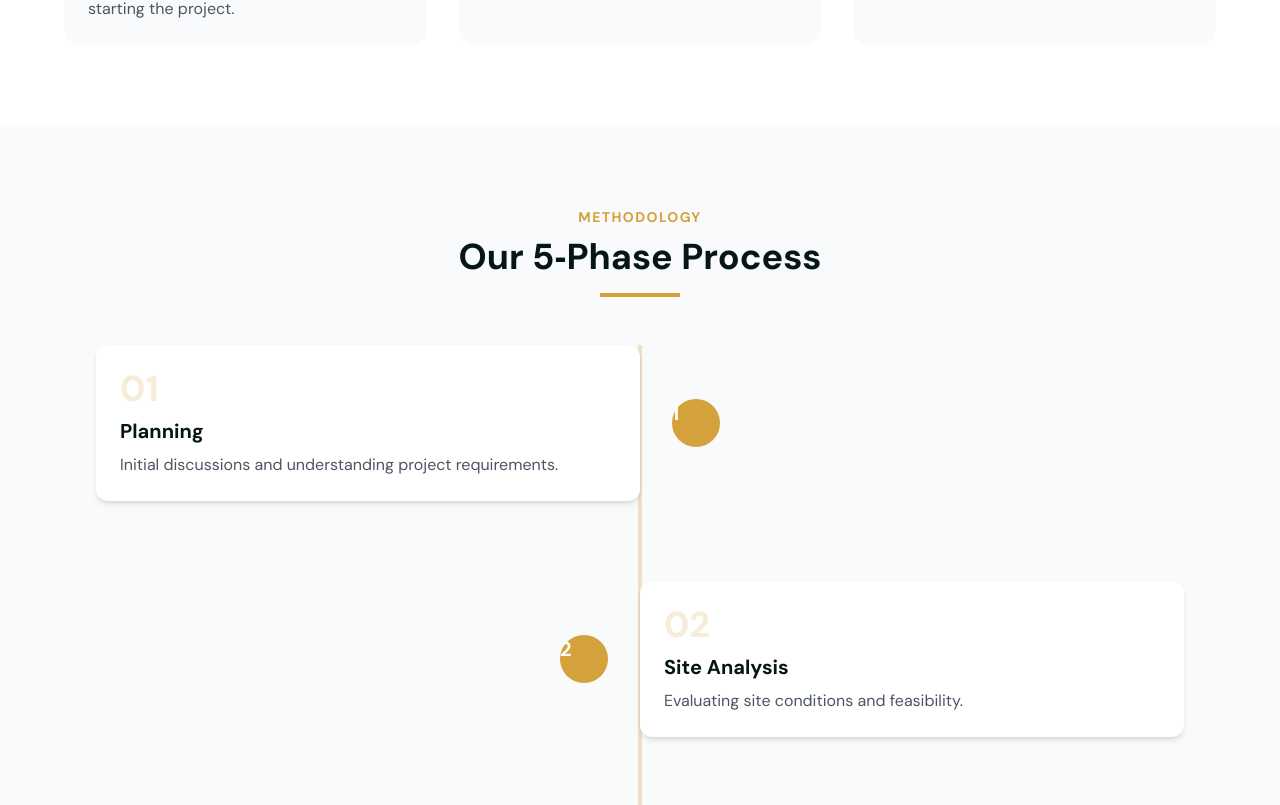
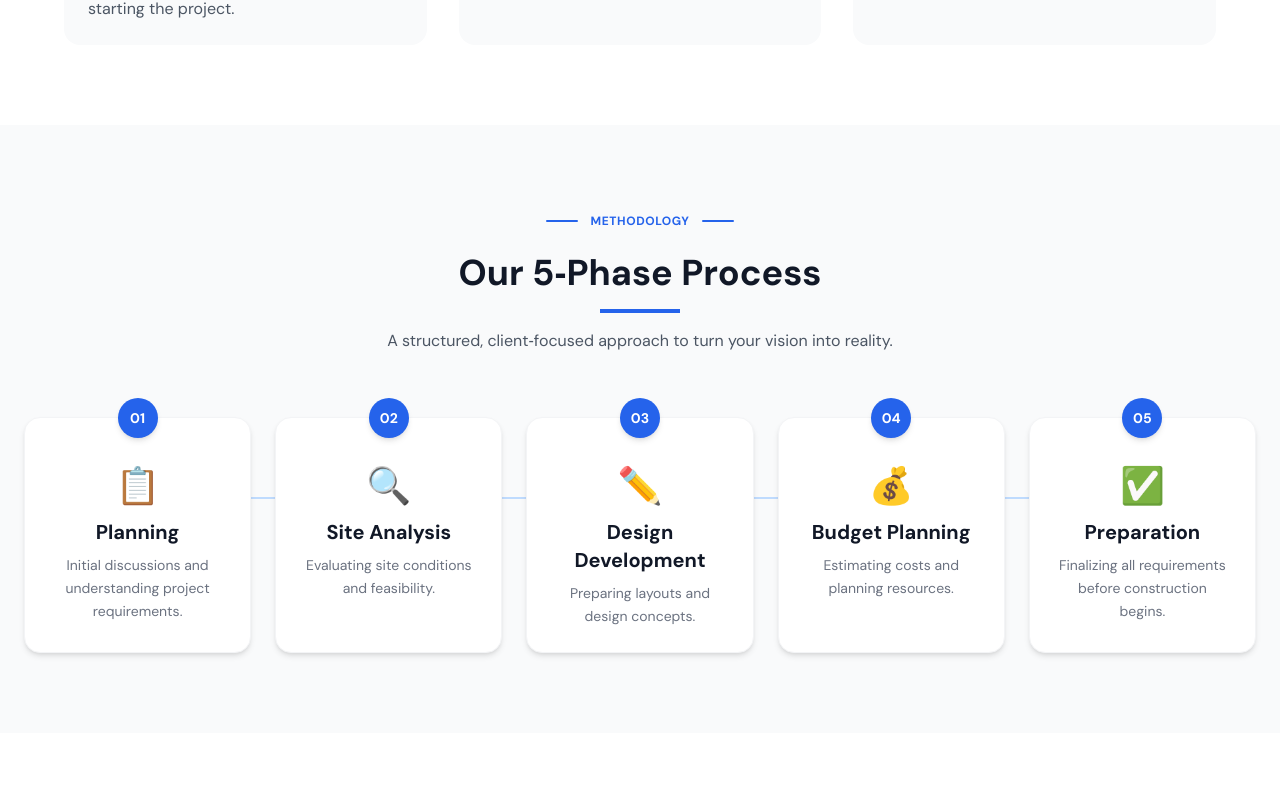
Before and after one commit to Ashwini405/Arvish-Construction, a React (Vite) app: page /services/pre-construction in a window 1280 px wide. Shown: the part 1355-2160 px from the top of the page. Built offline with nearby package versions, Linux system fonts and the light colour scheme; a web font is replaced by a local one.

Commit message:
7/4 15:41

```diff
--- a/src/pages/Home.jsx
+++ b/src/pages/Home.jsx
@@ -22,8 +22,9 @@ const Home = () => {
         <WhyChooseUs />
         <Projects />
         {/* <Clients /> */}
+        <Footer />
       </div>
-      <Footer />
+
     </>
   );
 };
--- a/src/pages/PreConstruction.jsx
+++ b/src/pages/PreConstruction.jsx
@@ -110,46 +110,63 @@ export default function PreConstruction() {
       </section>
 
     {/* Our Pre‑Construction Process */}
-      <section className="py-20 px-4 bg-gray-50">
-        <div className="max-w-6xl mx-auto">
-          <motion.div {...fadeInUp} className="text-center mb-12">
-            <span className="text-sm font-bold text-[#D4A13A] uppercase tracking-widest">Methodology</span>
-            <h2 className="text-3xl md:text-4xl font-bold text-[#051614] mt-2">Our 5‑Phase Process</h2>
-            <div className="w-20 h-1 bg-[#D4A13A] mx-auto mt-4" />
+<section className="py-20 px-6 bg-gray-50">
+  <div className="max-w-7xl mx-auto">
+    <motion.div
+      initial={{ opacity: 0, y: 20 }}
+      whileInView={{ opacity: 1, y: 0 }}
+      transition={{ duration: 0.6 }}
+      viewport={{ once: true }}
+      className="text-center mb-16"
+    >
+      <div className="inline-flex items-center gap-3 mb-4">
+        <div className="w-8 h-0.5 bg-blue-600 rounded-full" />
+        <span className="text-xs font-bold text-blue-600 uppercase tracking-wider">Methodology</span>
+        <div className="w-8 h-0.5 bg-blue-600 rounded-full" />
+      </div>
+      <h2 className="text-3xl md:text-4xl font-bold text-gray-900 mt-2">Our 5‑Phase Process</h2>
+      <div className="w-20 h-1 bg-blue-600 mx-auto mt-4" />
+      <p className="text-gray-600 mt-4 max-w-2xl mx-auto">
+        A structured, client‑focused approach to turn your vision into reality.
+      </p>
     </motion.div>
 
+    {/* Horizontal Step Cards */}
     <div className="relative">
-            {/* Vertical Timeline Line */}
-            <div className="absolute left-1/2 transform -translate-x-1/2 h-full w-1 bg-[#D4A13A]/30 hidden md:block" />
+      {/* Connecting line (desktop) */}
+      <div className="absolute top-20 left-0 right-0 h-0.5 bg-blue-200 hidden lg:block" />
 
+      <div className="grid grid-cols-1 sm:grid-cols-2 lg:grid-cols-5 gap-6">
         {[
-              { step: "01", title: "Planning", desc: "Initial discussions and understanding project requirements." },
-              { step: "02", title: "Site Analysis", desc: "Evaluating site conditions and feasibility." },
-              { step: "03", title: "Design Development", desc: "Preparing layouts and design concepts." },
-              { step: "04", title: "Budget Planning", desc: "Estimating costs and planning resources." },
-              { step: "05", title: "Preparation", desc: "Finalizing all requirements before construction begins." }
+          { step: "01", title: "Planning", desc: "Initial discussions and understanding project requirements.", icon: "📋" },
+          { step: "02", title: "Site Analysis", desc: "Evaluating site conditions and feasibility.", icon: "🔍" },
+          { step: "03", title: "Design Development", desc: "Preparing layouts and design concepts.", icon: "✏️" },
+          { step: "04", title: "Budget Planning", desc: "Estimating costs and planning resources.", icon: "💰" },
+          { step: "05", title: "Preparation", desc: "Finalizing all requirements before construction begins.", icon: "✅" }
         ].map((item, idx) => (
           <motion.div
             key={idx}
-                initial={{ opacity: 0, x: idx % 2 === 0 ? -30 : 30 }}
-                whileInView={{ opacity: 1, x: 0 }}
-                transition={{ duration: 0.5 }}
+            initial={{ opacity: 0, y: 30 }}
+            whileInView={{ opacity: 1, y: 0 }}
+            transition={{ delay: idx * 0.1, duration: 0.5 }}
             viewport={{ once: true }}
-                className={`relative mb-12 md:mb-20 flex flex-col md:flex-row items-center ${
-                  idx % 2 === 0 ? "md:flex-row" : "md:flex-row-reverse"
-                }`}
+            className="relative bg-white rounded-2xl p-6 shadow-md hover:shadow-xl transition-all duration-300 group border border-gray-100 hover:border-blue-200"
           >
-                <div className="flex-1 p-6 bg-white rounded-xl shadow-md hover:shadow-lg transition-shadow md:mx-8">
-                  <span className="text-4xl font-black text-[#D4A13A]/20">{item.step}</span>
-                  <h3 className="text-xl font-bold text-[#051614] mt-2">{item.title}</h3>
-                  <p className="text-gray-600 mt-2">{item.desc}</p>
+            {/* Step circle */}
+            <div className="absolute -top-5 left-6 lg:left-1/2 lg:-translate-x-1/2">
+              <div className="w-10 h-10 rounded-full bg-blue-600 text-white flex items-center justify-center font-bold text-sm shadow-md group-hover:scale-110 transition-transform">
+                {item.step}
               </div>
-                <div className="hidden md:block w-12 h-12 rounded-full bg-[#D4A13A] text-white flex items-center justify-center text-xl font-bold z-10">
-                  {idx + 1}
             </div>
-                <div className="flex-1 hidden md:block" />
+
+            <div className="text-center pt-6">
+              <div className="text-4xl mb-3">{item.icon}</div>
+              <h3 className="text-xl font-bold text-gray-900 mb-2">{item.title}</h3>
+              <p className="text-gray-500 text-sm leading-relaxed">{item.desc}</p>
+            </div>
           </motion.div>
         ))}
+      </div>
     </div>
   </div>
 </section>
--- a/src/pages/projects/AlinmaBankHQ.jsx
+++ b/src/pages/projects/AlinmaBankHQ.jsx
@@ -76,18 +76,7 @@ const ResidentialVillaProject = () => {
               A residential villa designed to provide comfortable living with modern design, quality construction, and practical space planning.
             </p>
 
-            <div className="flex flex-wrap justify-center gap-8 mb-16">
-              {stats.map((stat, idx) => (
-                <div key={idx} className="text-center animate-fade-in-up" style={{ animationDelay: `${idx * 100}ms` }}>
-                  <div className={`text-4xl md:text-5xl font-black ${stat.accent ? 'text-blue-400' : 'text-white'}`}>
-                    {stat.value}
-                  </div>
-                  <div className="text-sm uppercase tracking-wider text-gray-300 mt-2 font-semibold">
-                    {stat.label}
-                  </div>
-                </div>
-              ))}
-            </div>
+
 
             <div className="flex flex-col sm:flex-row gap-4 justify-center">
               <button
--- a/src/pages/projects/EmiratesLogistics.jsx
+++ b/src/pages/projects/EmiratesLogistics.jsx
@@ -97,28 +97,7 @@ const IndustrialWarehouseProject = () => {
                 An industrial warehouse project designed for efficient storage, logistics operations, and durable long-term use.
               </p>
 
-              <div className="flex flex-wrap justify-center gap-8 mb-16">
-                {stats.map((stat, idx) => (
-                  <motion.div
-                    key={idx}
-                    initial={{ opacity: 0, y: 20 }}
-                    animate={{ opacity: 1, y: 0 }}
-                    transition={{ delay: idx * 0.1 }}
-                    className="text-center"
-                  >
-                    <div
-                      className={`text-4xl md:text-5xl font-black ${
-                        stat.accent ? 'text-blue-400' : 'text-white'
-                      }`}
-                    >
-                      {stat.value}
-                    </div>
-                    <div className="text-sm uppercase tracking-wider text-gray-300 mt-2 font-semibold">
-                      {stat.label}
-                    </div>
-                  </motion.div>
-                ))}
-              </div>
+
 
               <div className="flex flex-col sm:flex-row gap-4 justify-center">
                 <button
--- a/src/pages/projects/SkyTowerComplex.jsx
+++ b/src/pages/projects/SkyTowerComplex.jsx
@@ -68,34 +68,13 @@ const CommercialOfficeProject = () => {
                 <div className="w-8 h-0.5 bg-white/50 rounded-full" />
               </div>
               <h1 className="text-5xl md:text-7xl lg:text-8xl font-bold text-white mb-6 leading-tight">
-                Commercial Office Building
+                Commercial Office
               </h1>
               <p className="text-xl md:text-2xl text-gray-200 max-w-3xl mx-auto mb-12 leading-relaxed">
                 A commercial office building designed to support modern business operations with efficient layouts, durable construction, and practical design.
               </p>
 
-              <div className="flex flex-wrap justify-center gap-8 mb-16">
-                {stats.map((stat, idx) => (
-                  <motion.div
-                    key={idx}
-                    initial={{ opacity: 0, y: 20 }}
-                    animate={{ opacity: 1, y: 0 }}
-                    transition={{ delay: idx * 0.1 }}
-                    className="text-center"
-                  >
-                    <div
-                      className={`text-4xl md:text-5xl font-black ${
-                        stat.accent ? 'text-blue-400' : 'text-white'
-                      }`}
-                    >
-                      {stat.value}
-                    </div>
-                    <div className="text-sm uppercase tracking-wider text-gray-300 mt-2 font-semibold">
-                      {stat.label}
-                    </div>
-                  </motion.div>
-                ))}
-              </div>
+
 
               <div className="flex flex-col sm:flex-row gap-4 justify-center">
                 <button
```
Also changed, not shown: src/pages/AboutUs.jsx (+17 -7 lines). Lines whose indentation alone changed are shown as unchanged.
